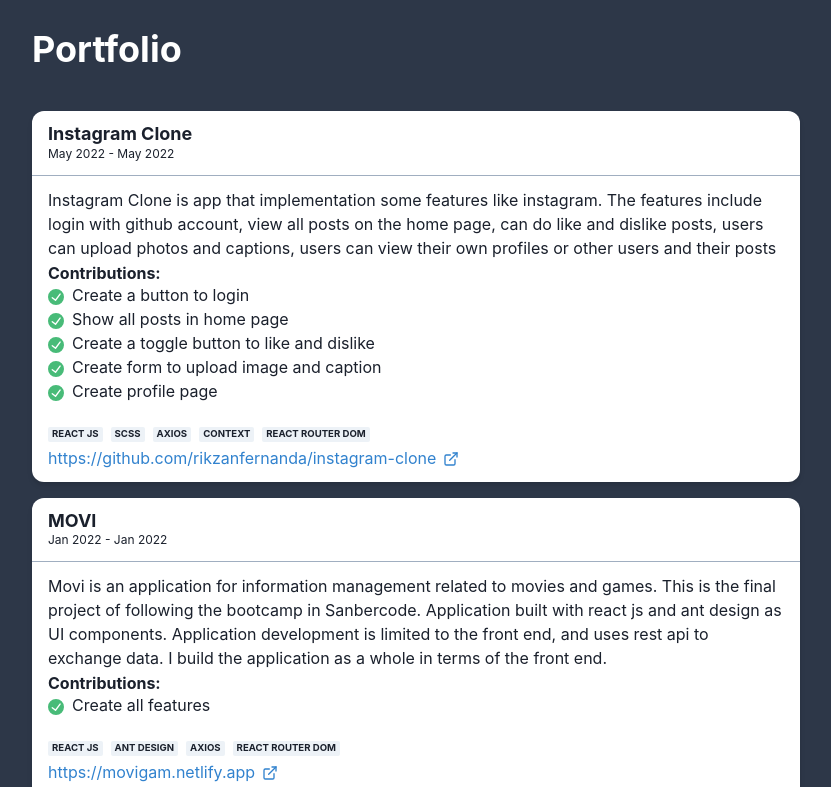
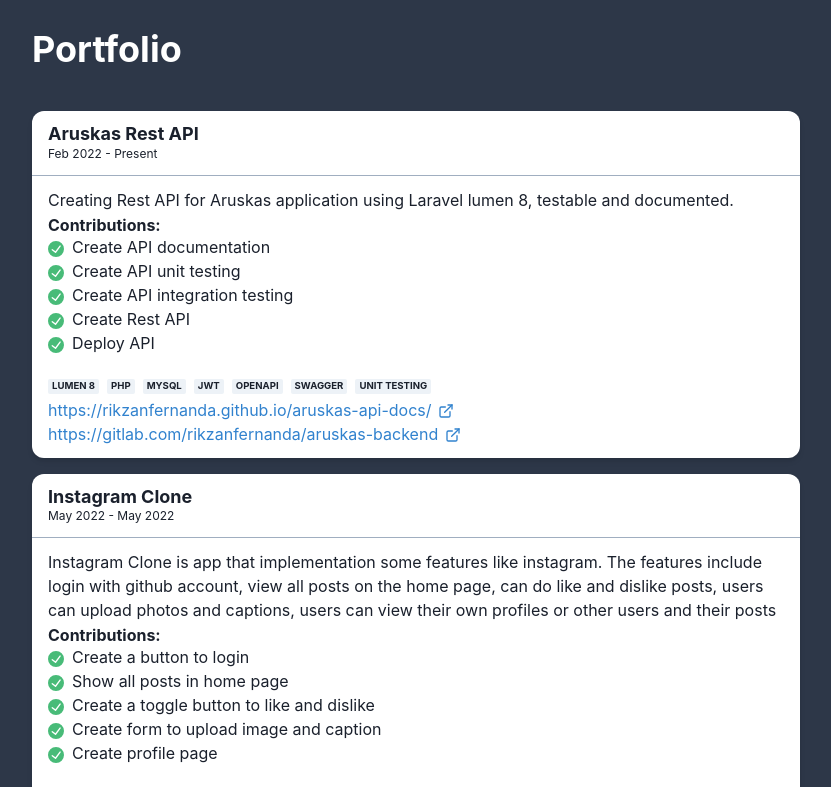
Before and after one commit to rikzanfernanda/portfolio-website, a React (Create React App) app: page /web in a window 1280 px wide. Shown: the part 580-1367 px from the top of the page, without its empty margins (32-863 px from the left). Built offline with nearby package versions, Linux system fonts and the light colour scheme.

Commit message:
chore: add new web portfolio

```diff
--- a/src/constants/web-portfolios.js
+++ b/src/constants/web-portfolios.js
@@ -2,7 +2,6 @@
 // {
 //     title: '',
 //         description: '',
-//     image: '',
 //     date: {
 //     start: '',
 //         end: ''
@@ -18,6 +17,32 @@
 // }
 
 const webPortfolios = [
+    {
+        title: 'Aruskas Rest API',
+        description: 'Creating Rest API for Aruskas application using Laravel lumen 8, testable and documented.',
+        date: {
+            start: 'Feb 2022',
+            end: 'Present'
+        },
+        sourceCode: 'https://gitlab.com/rikzanfernanda/aruskas-backend',
+        link: 'https://rikzanfernanda.github.io/aruskas-api-docs/',
+        tools: [
+            "Lumen 8",
+            "PHP",
+            "MySQL",
+            "JWT",
+            "OpenAPI",
+            "Swagger",
+            "Unit Testing"
+        ],
+        tasks: [
+            "Create API documentation",
+            "Create API unit testing",
+            "Create API integration testing",
+            "Create Rest API",
+            "Deploy API"
+        ]
+    },
     {
         title: 'Instagram Clone',
         description: 'Instagram Clone is app that implementation some features like instagram. The features include login with github account, view all posts on the home page, can do like and dislike posts, users can upload photos and captions, users can view their own profiles or other users and their posts',
```
